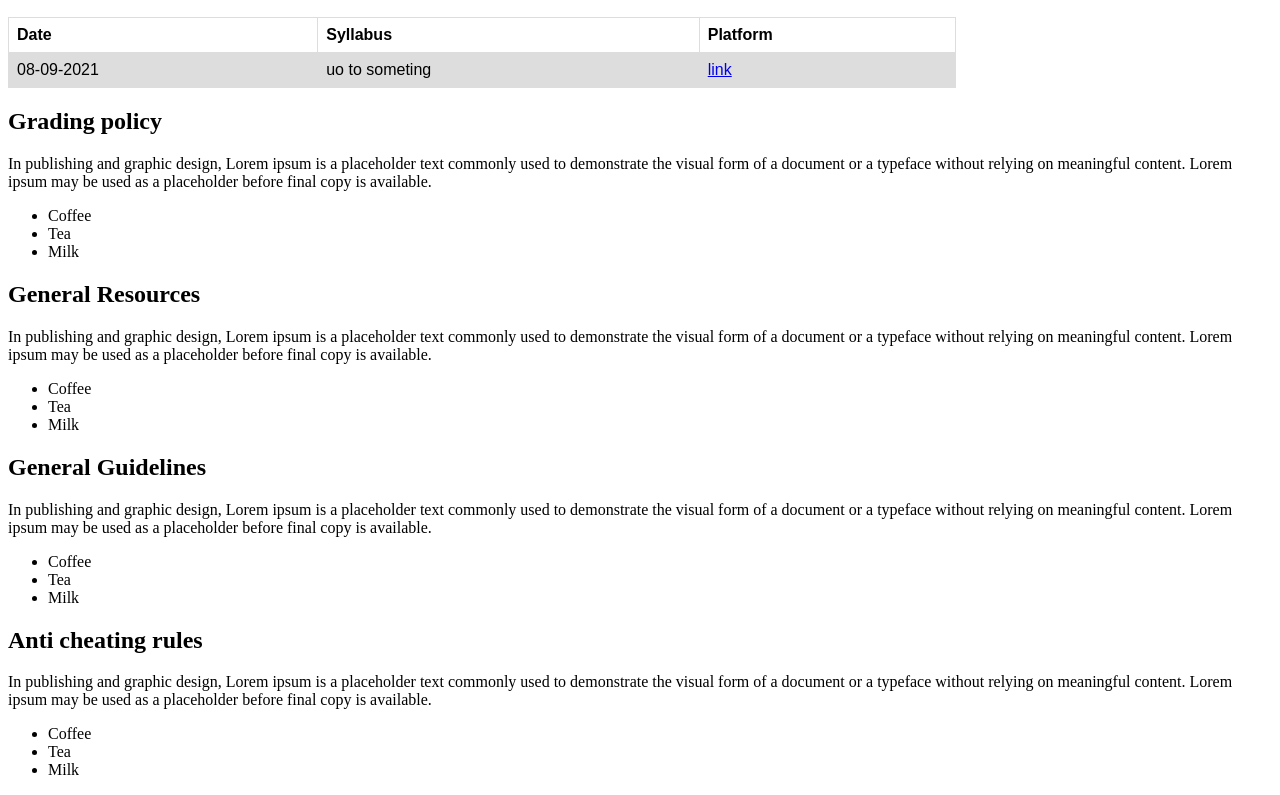
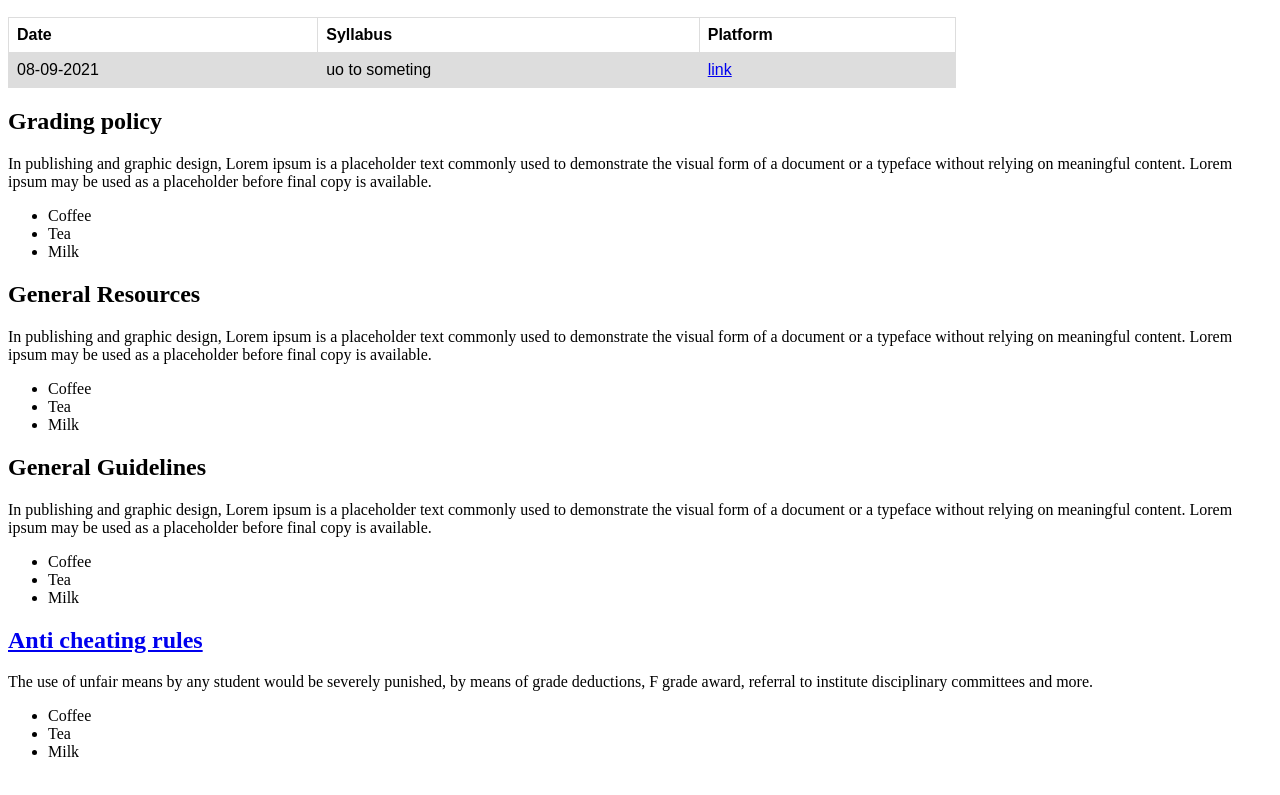
Before and after one commit to krushnapavan9/ESC101-2021-22-1, a plain HTML site: page index.html in a window 1280 px wide. Shown: the part 1153-1948 px from the top of the page. Drawn offline with Linux system fonts and the light colour scheme.

Commit message:
Anti cheating policy link update

```diff
--- a/index.html
+++ b/index.html
@@ -150,11 +150,10 @@
             <li>Tea</li>
             <li>Milk</li>
         </ul>
-    <h2>Anti cheating rules</h2>
-    <p>In publishing and graphic design, Lorem ipsum is a placeholder text commonly
-        used to demonstrate the visual form of a document or a typeface without relying
-        on meaningful content. Lorem ipsum may be used as a placeholder before final copy
-        is available.</p>
+    <h2><a href="https://www.cse.iitk.ac.in/pages/AntiCheatingPolicy.html">Anti cheating rules</a></h2>
+    <p>The use of unfair means by any student would be severely punished,
+        by means of grade deductions, F grade award, referral to institute disciplinary committees
+        and more. </p>
         <ul>
             <li>Coffee</li>
             <li>Tea</li>
```
